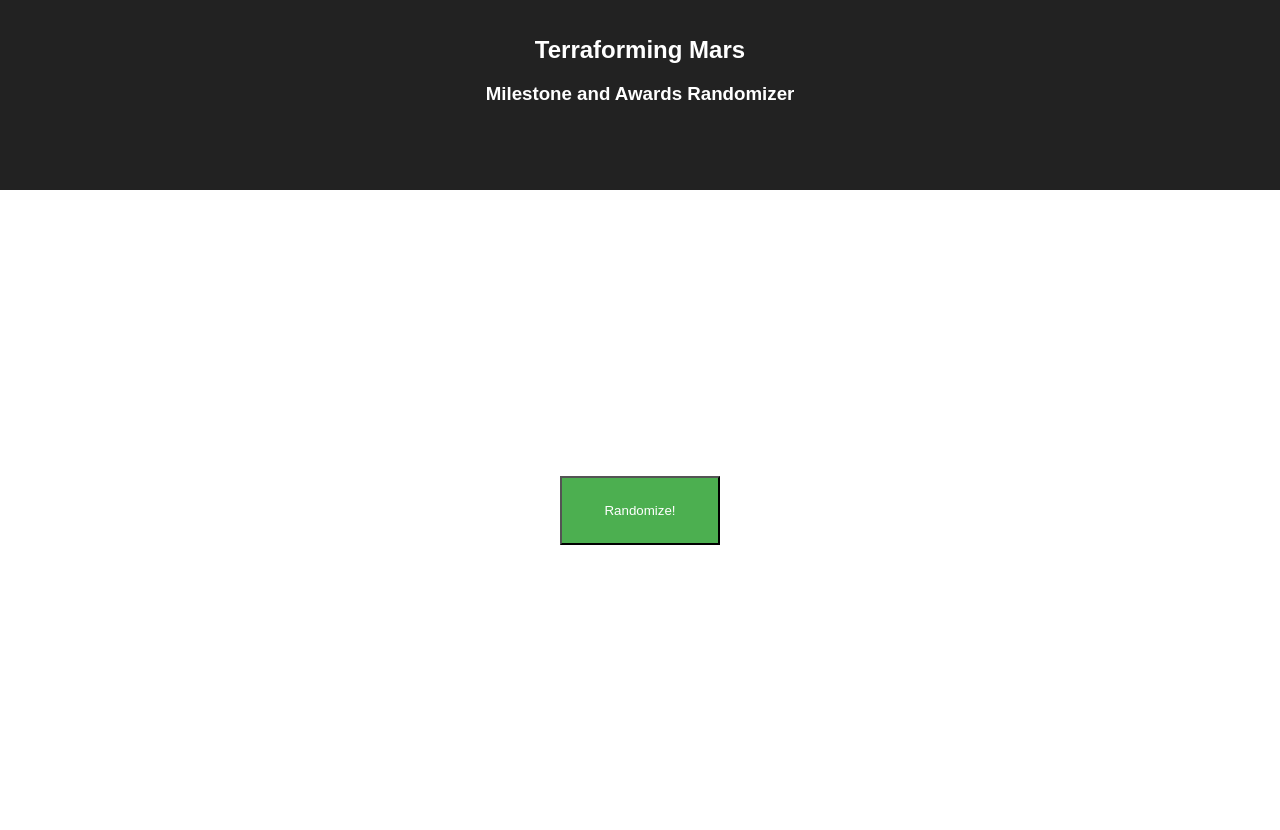
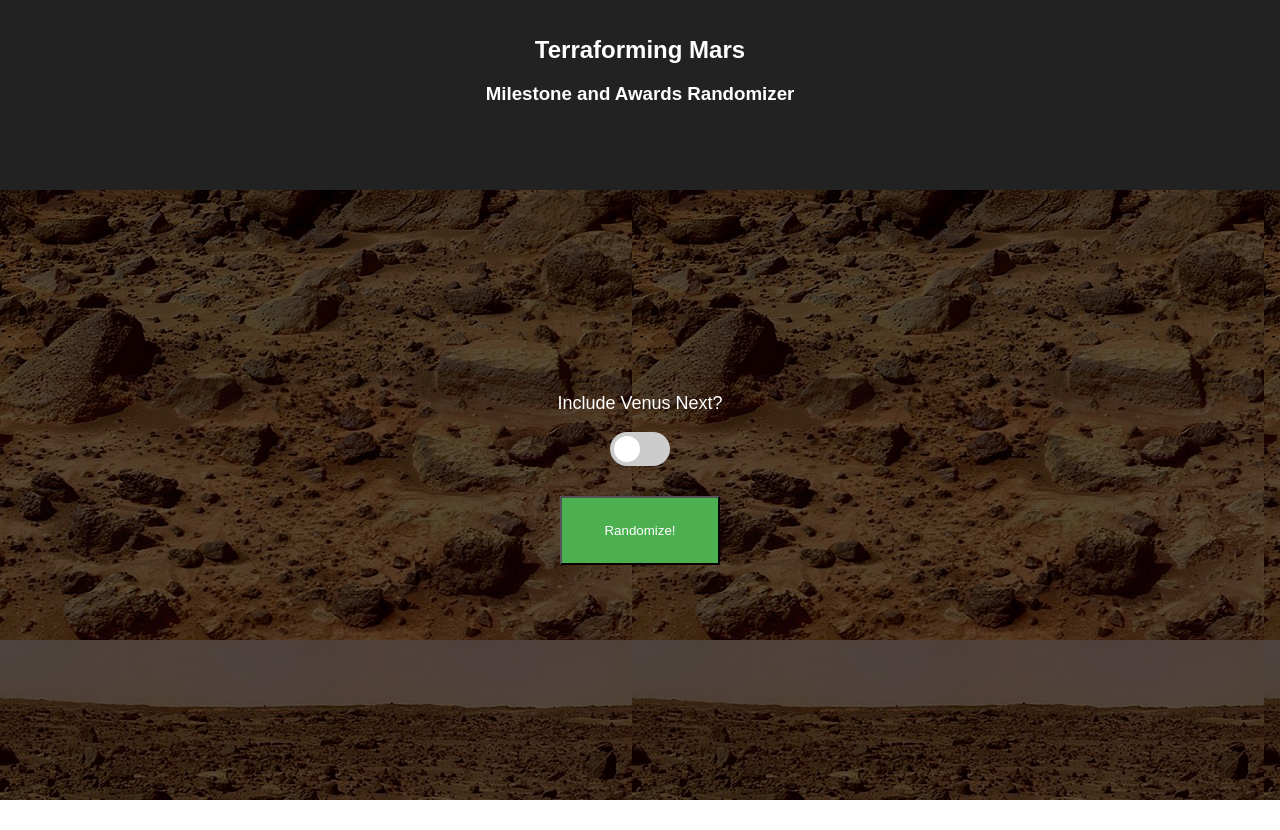
Before and after one commit to jinster/tfm-randomizer, a React (Create React App) app: page / in a window 1280 px wide. After the commit the page ends 800 px from the top, so only its background shows below. Built offline with nearby package versions, Linux system fonts and the light colour scheme.

Commit message:
Added option for Venus Next expansion

```diff
--- a/src/App.css
+++ b/src/App.css
@@ -1,5 +1,16 @@
+html {
+  background-image: linear-gradient(
+      rgba(0, 0, 0, 0.65),
+      rgba(0, 0, 0, 0.65)
+    ),url("/mars.jpg");
+  object-fit: cover;
+}
 .App {
   text-align: center;
+}
+
+p {
+  color: #FFF;
 }
 
 .App-logo {
@@ -24,10 +35,16 @@
 
 .App-button {
   display: flex;
-  height: 80vh;
+  flex-wrap: wrap;
+  margin-top: 20vh;
   justify-content: center;
   align-items: center;
   font-size: 18px;
+}
+
+.wrapper {
+  margin-top: 25px;
+  width: 100%;
 }
 
 .App-button button {
@@ -41,7 +58,99 @@
   margin: 15px;
 }
 
-@keyframes App-logo-spin {
-  from { transform: rotate(0deg); }
-  to { transform: rotate(360deg); }
+.randomize-screen {
+   color: #FFF;
 }
+
+/* The switch - the box around the slider */
+.switch {
+  position: relative;
+  display: inline-block;
+  width: 60px;
+  height: 34px;
+}
+
+/* Hide default HTML checkbox */
+.switch input {display:none;}
+
+/* The slider */
+.slider {
+  position: absolute;
+  cursor: pointer;
+  top: 0;
+  left: 0;
+  right: 0;
+  bottom: 0;
+  background-color: #ccc;
+  -webkit-transition: .4s;
+  transition: .4s;
+  border-radius: 34px;
+}
+
+.slider:before {
+  position: absolute;
+  content: "";
+  height: 26px;
+  width: 26px;
+  left: 4px;
+  bottom: 4px;
+  background-color: white;
+  -webkit-transition: .4s;
+  transition: .4s;
+  border-radius: 50%;
+}
+
+input:checked + .slider {
+  background-color: #2196F3;
+}
+
+input:focus + .slider {
+  box-shadow: 0 0 1px #2196F3;
+}
+
+input:checked + .slider:before {
+  -webkit-transform: translateX(26px);
+  -ms-transform: translateX(26px);
+  transform: translateX(26px);
+}
+
+.award-milestone {
+  box-sizing: border-box;
+  border: 1px white solid;
+  width: 33vw;
+  height: 16.5vh;
+  margin-bottom: 5px;
+  justify-content: center;
+  align-items: center;
+  font-family: Monaco, Mono_space;
+}
+
+.am-list {
+  display: flex;
+  flex-wrap: wrap;
+  justify-content: space-between;
+}
+
+.description {
+  display: block;
+  font-size: 10px;
+  padding: 0 2px;
+}
+
+.title {
+  padding: 5px 0;
+  margin-top: 0;
+  margin-bottom: 10px;
+  font-size: 13px;
+  background-color: #000;
+  font-weight: 800;
+}
+
+@media (min-width: 360px) {
+  .award-milestone {
+    margin-bottom: 10px;
+  }
+  .description{
+    font-size: 12px;
+  }
+}
--- a/src/App.js
+++ b/src/App.js
@@ -21,9 +21,13 @@
   return array;
 }
 
+function check() {
+  return (document.getElementById("includeVenus").checked);
+}
+
 function MainMenu(props) {
-  const milestones = shuffle(data.milestones).slice(0, 5);
-  const awards = shuffle(data.awards).slice(0, 5);
+  var milestones = [];
+  var awards = []
   if (props.whichScreen === 'mainMenu') {
     return (
       <div className="App-main-menu">
@@ -37,24 +41,44 @@
         </div>
 
         <div className="App-button">
-          <button onClick={props.buttonClick}>Randomize!</button>
+          <div className="wrapper">
+            <p>Include Venus Next?</p>
+            <label class="switch">
+              <input id="includeVenus" type="checkbox" />
+              <span class="slider"></span>
+            </label>
+          </div>
+          <div className="wrapper">
+            <button onClick={props.buttonClick}>Randomize!</button>
+          </div>
         </div>
       </div>
     );
   }
   else if (props.whichScreen === 'randomizeScreen') {
+    if (!check()) {
+      milestones = shuffle(data.milestones).filter(e => e.isVenus == null).slice(0, 5);
+      awards = shuffle(data.awards).filter(e => e.isVenus == null).slice(0, 5);
+    }
+    else {
+      milestones = shuffle(data.milestones).slice(0, 6);
+      awards = shuffle(data.awards).slice(0, 6);
+    }
     return (
-      <div>
-          <h2>Awards</h2>
+      <div className="randomize-screen">
+        <h2>Milestones</h2>
+        <div className="am-list">
+          {milestones.map(function(d, idx){
+          return (<div className="award-milestone"><p className="title">{d.name}</p><div className="description">{d.description}</div></div>)
+          })}
+        </div>
+        <h2>Awards</h2>
+        <div className="am-list">
           {awards.map(function(d, idx){
-         return (<li key={idx}>{d.name}<br/>{d.description}</li>)
-       })}
-          <br/>
-          <h2>Milestones</h2>
-          {milestones.map(function(d, idx){
-         return (<li key={idx}>{d.name}<br/>{d.description}<br/></li>)
-       })}
+          return (<div className="award-milestone"><p className="title">{d.name}</p><div className="description">{d.description}</div></div>)
+          })}
         </div>
+      </div>
     );
   }
   else return(null);
@@ -64,12 +88,7 @@
   constructor(props) {
     super(props);
     this.state = {
-      currentScreen: 'mainMenu',
-      selectedAwards: [],
-      selectedMilestones: [],
-      awardsFunded: [],
-      milestonesReached: [],
-      options: []
+      currentScreen: 'mainMenu'
     }
   }
 
--- a/src/data.json
+++ b/src/data.json
@@ -10,7 +10,7 @@
     },
     {
       "name": "Ecologist",
-      "description": "4 plant/animal/microbe tags in play"
+      "description": "4 plant/ animal/ microbe tags in play"
     },
     {
       "name": "Energizer",
```
Also changed, not shown: public/mars.jpg (added).
